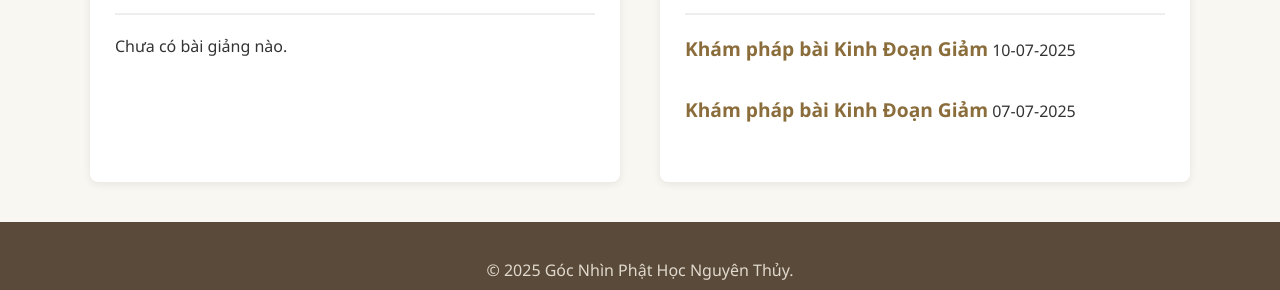
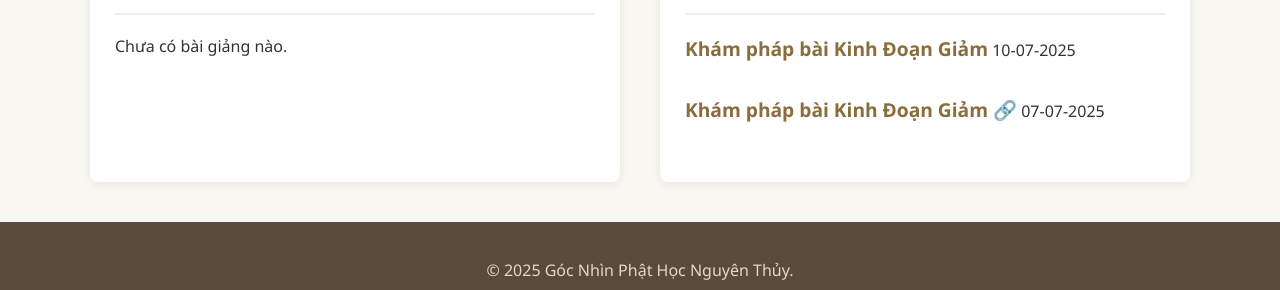
Before and after one commit to Buddhology589/PhatHoc, a Jekyll site: the page built from index.html, in a window 1280 px wide. Shown: the part 195-485 px from the top of the page. Built offline with Jekyll 4.4.1, drawn with Linux system fonts in a browser that asks for light colours.

Commit message:
Update index.html

```diff
--- a/index.html
+++ b/index.html
@@ -22,7 +22,11 @@ title: Trang Chủ
     <ul class="post-list">
   {% for post in site.categories['nghien-cuu'] %}
     <li>
+      {% if post.external_url %}
+        <a href="{{ post.external_url }}" target="_blank" rel="noopener noreferrer">{{ post.title }} 🔗</a>
+      {% else %}
         <a href="{{ post.url | relative_url }}">{{ post.title }}</a>
+      {% endif %}
       <span class="post-date">{{ post.date | date: "%d-%m-%Y" }}</span>
     </li>
   {% else %}
```
Lines whose indentation alone changed are shown as unchanged.
